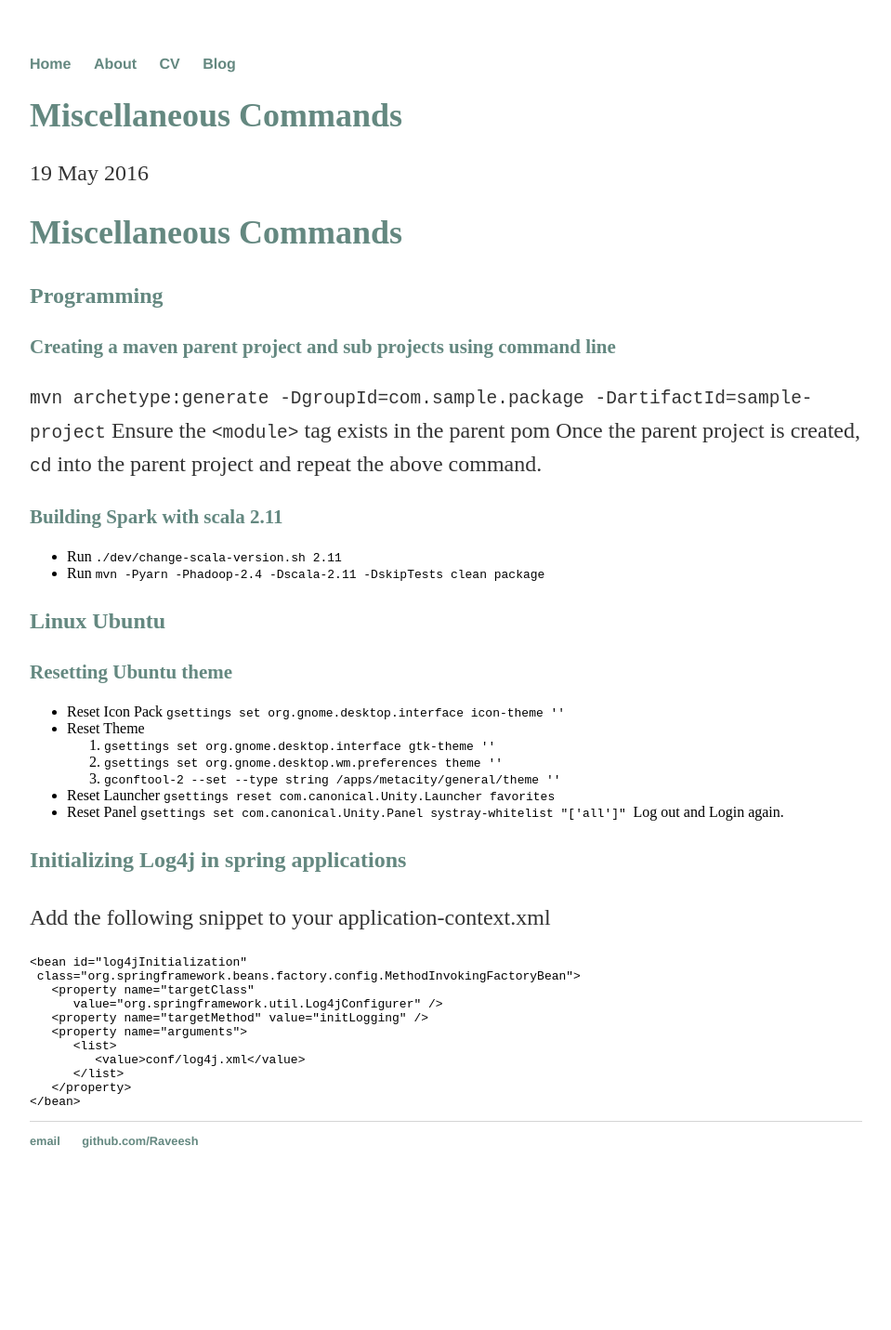
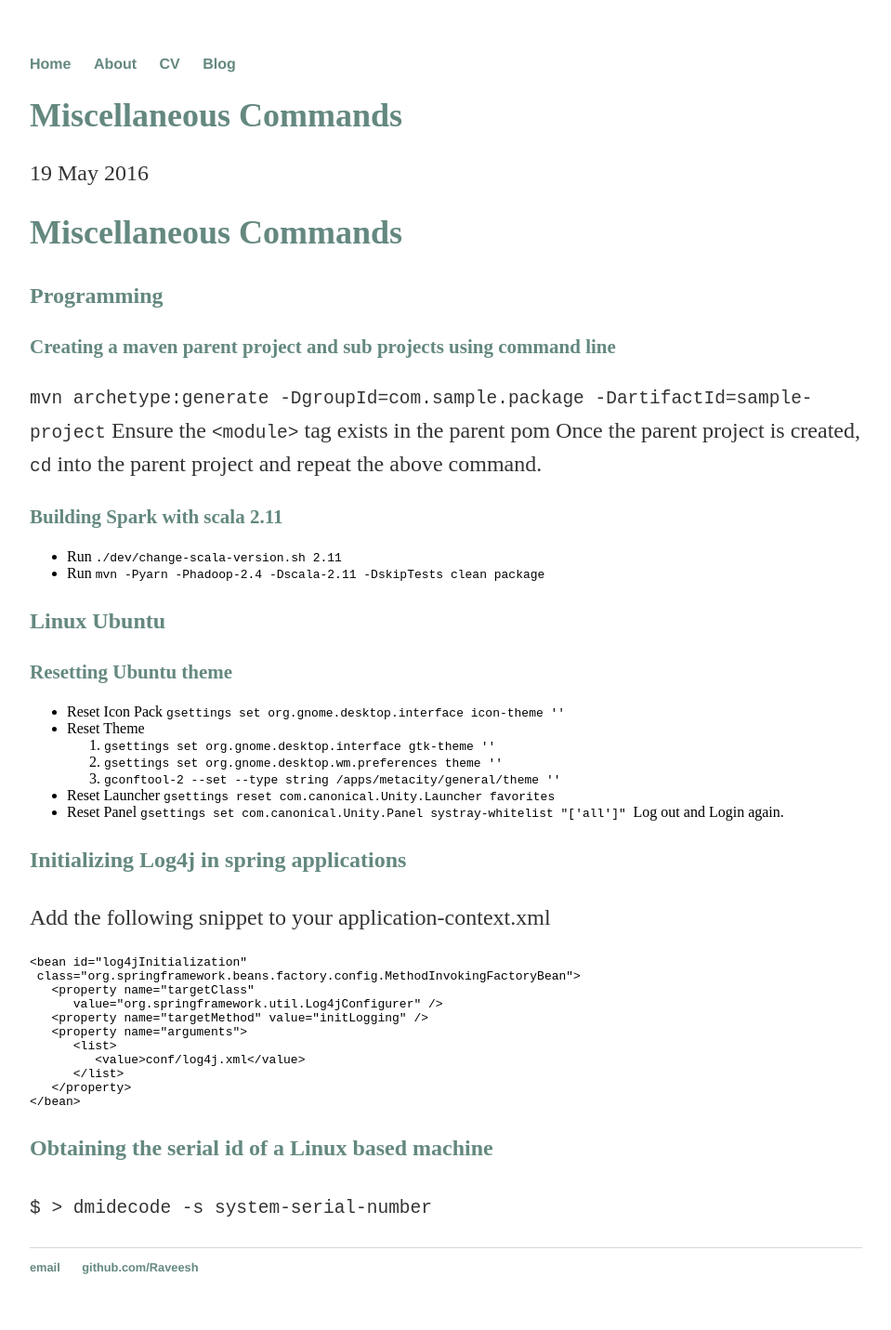
Before and after one commit to jainshailesh/Raveesh.github.io, a Jekyll site: the page built from _posts/2016-05-23-misc-commands-cheatsheet.md, in a window 1280 px wide. Shown: the whole page at 93% size, without its empty margins (160-1119 px from the left). Built offline with Jekyll 4.4.1, drawn with Linux system fonts in a browser that asks for light colours; before the commit the page ends 1295 px from its top, so only the background shows below that.

Commit message:
obtain the serail id of  a machine

````diff
--- a/_posts/2016-05-23-misc-commands-cheatsheet.md
+++ b/_posts/2016-05-23-misc-commands-cheatsheet.md
@@ -46,3 +46,6 @@ Add the following snippet to your application-context.xml
    </property>
 </bean>
 ```
+
+## Obtaining the serial id of a Linux based machine
+``` $ > dmidecode -s system-serial-number  ```
````
